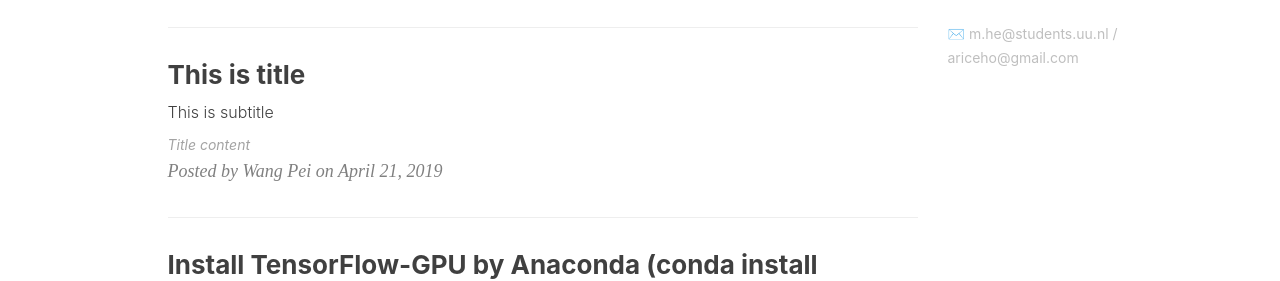
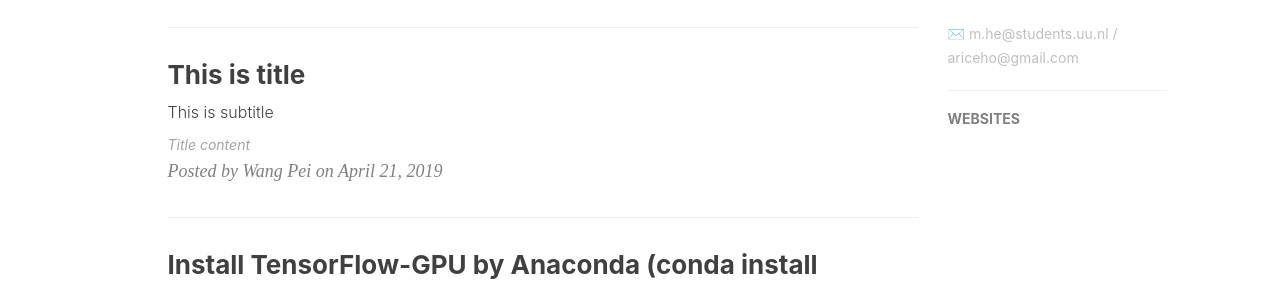
Before and after one commit to MiaoHe13/MiaoHe13.github.io, a Jekyll site: the page built from index.html, in a window 1280 px wide. Shown: the part 759-1040 px from the top of the page. Built offline with Jekyll 4.4.1, drawn with Linux system fonts in a browser that asks for light colours; nearby versions of some CDN libraries; the list of posts is cut into pages by our own code; comment, search, counter and statistics services are not loaded.

Commit message:
Update page.html

```diff
--- a/_layouts/page.html
+++ b/_layouts/page.html
@@ -191,11 +191,11 @@ layout: default
                     </div>
                 </section>
                 <!-- Friends Blog -->
-                {% if site.friends %}
+                {% if site.websites %}
                 <hr>
-                <h5>FRIENDS</h5>
+                <h5>WEBSITES</h5>
                 <ul class="list-inline">
-                    {% for friend in site.friends %}
+                    {% for website in site.websites %}
                         <li><a href="{{friend.href}}">{{friend.title}}</a></li>
                     {% endfor %}
                 </ul>
```
